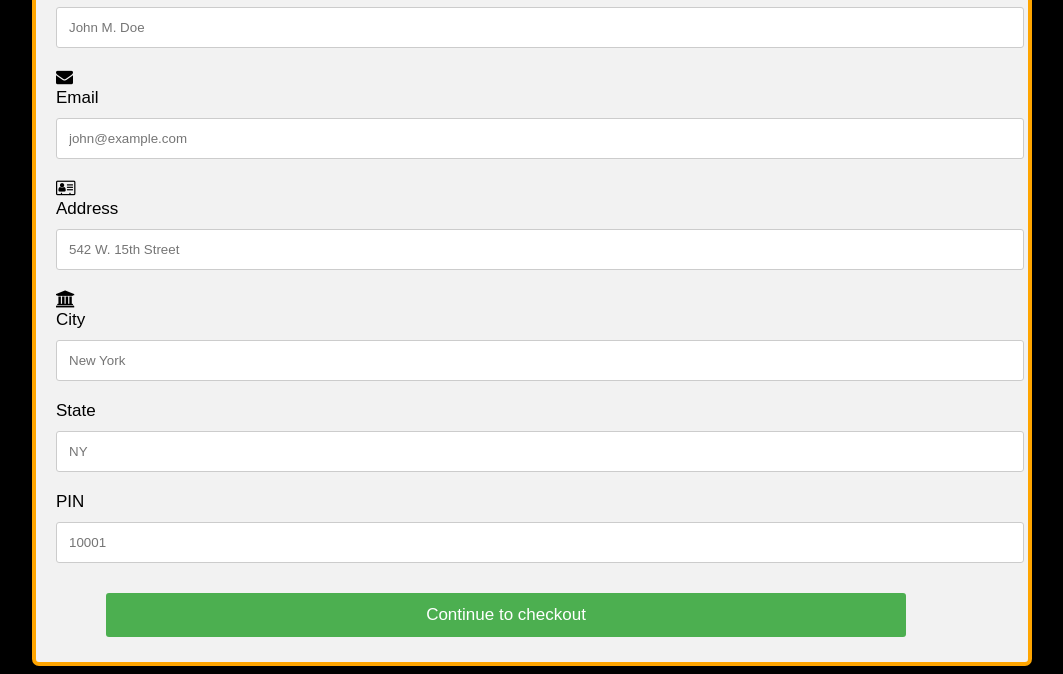
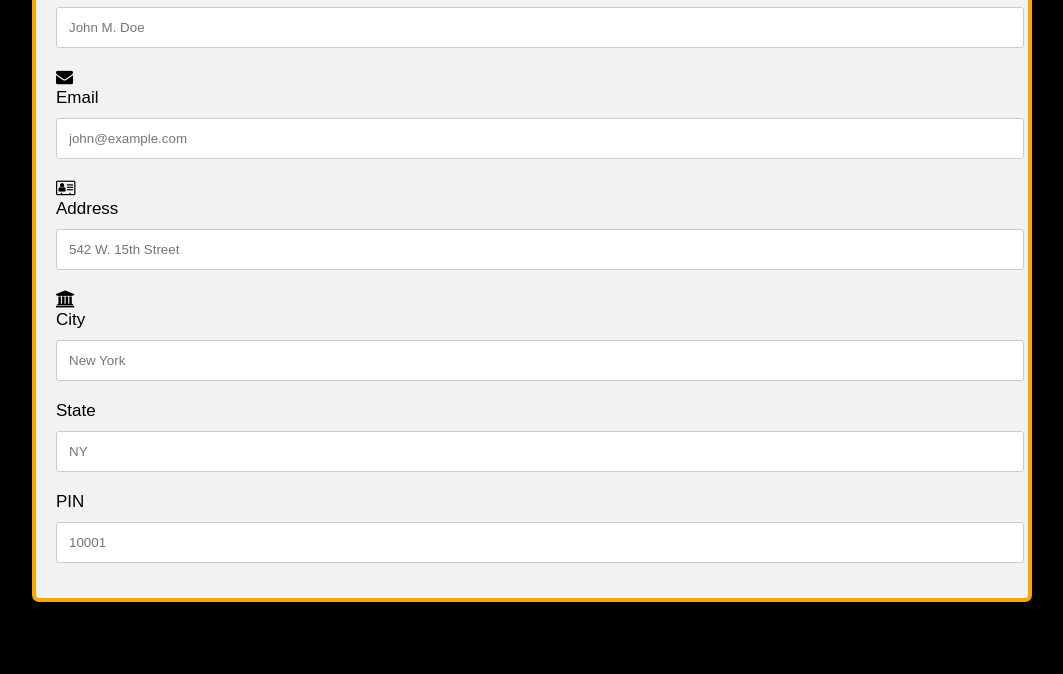
Before and after one commit to Parag-A-Sethiya/donation, a plain HTML site: page payment.html in a window 1280 px wide. Shown: the part 151-825 px from the top of the page, without its empty margins (116-1179 px from the left). After the commit the page ends 800 px from the top, so only its background shows below. Drawn offline with Linux system fonts and the light colour scheme.

Commit message:
Update payment.html

```diff
--- a/payment.html
+++ b/payment.html
@@ -125,7 +125,8 @@ h2{font-size: 50px;
             </div>
           </div>
         </div>
-        <input type="submit" value="Continue to checkout" class="btn">
+       <a href="https://www.instamojo.com/@sethiyaparag/" rel="im-checkout" data-text="Pay" data-css-style="color:#ffffff; background:#75c26a; width:300px; border-radius:4px"   data-layout="vertical"></a>
+<script src="https://js.instamojo.com/v1/button.js"></script>
       </form>
     </div>
 </body>
```
